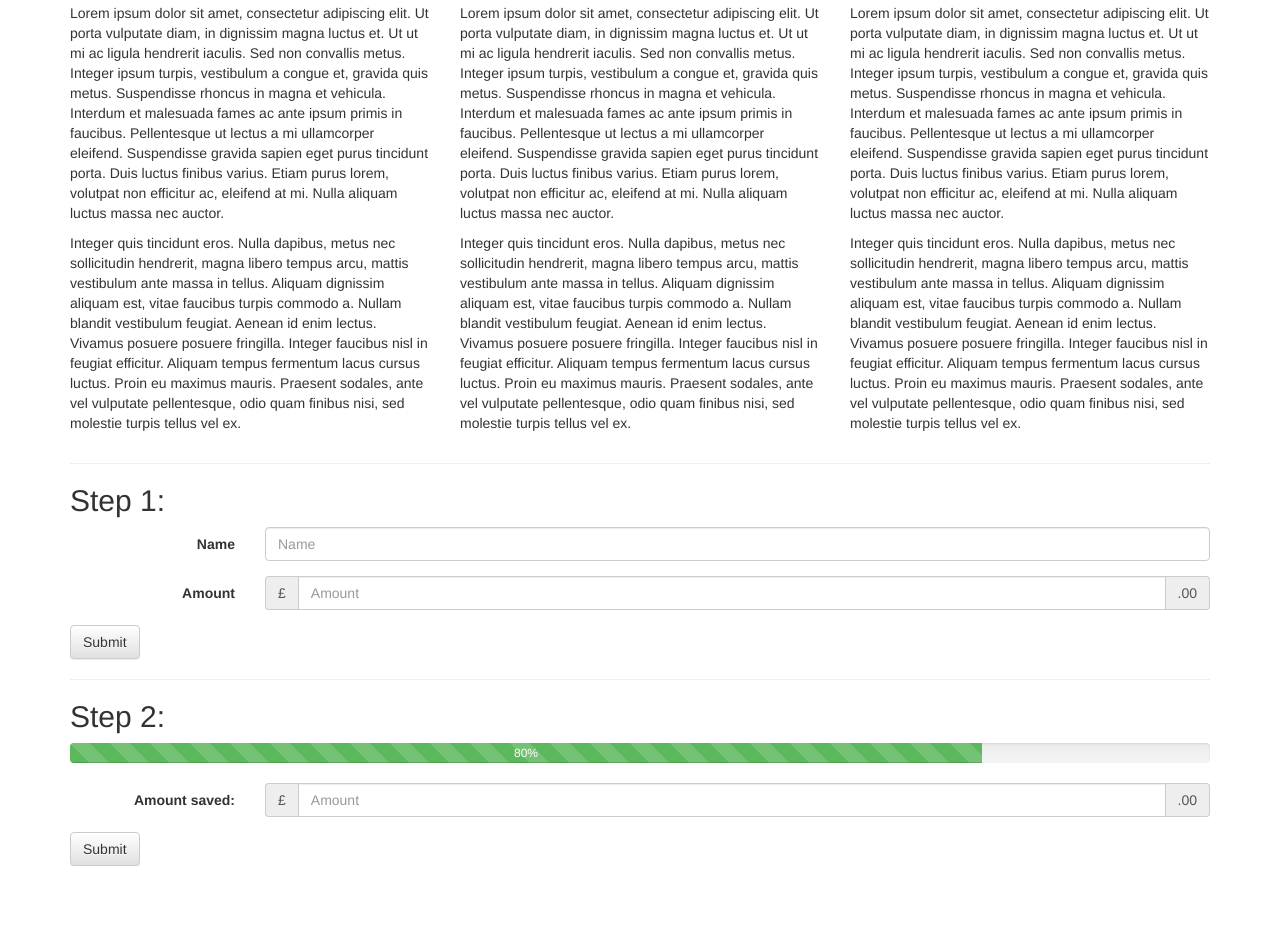
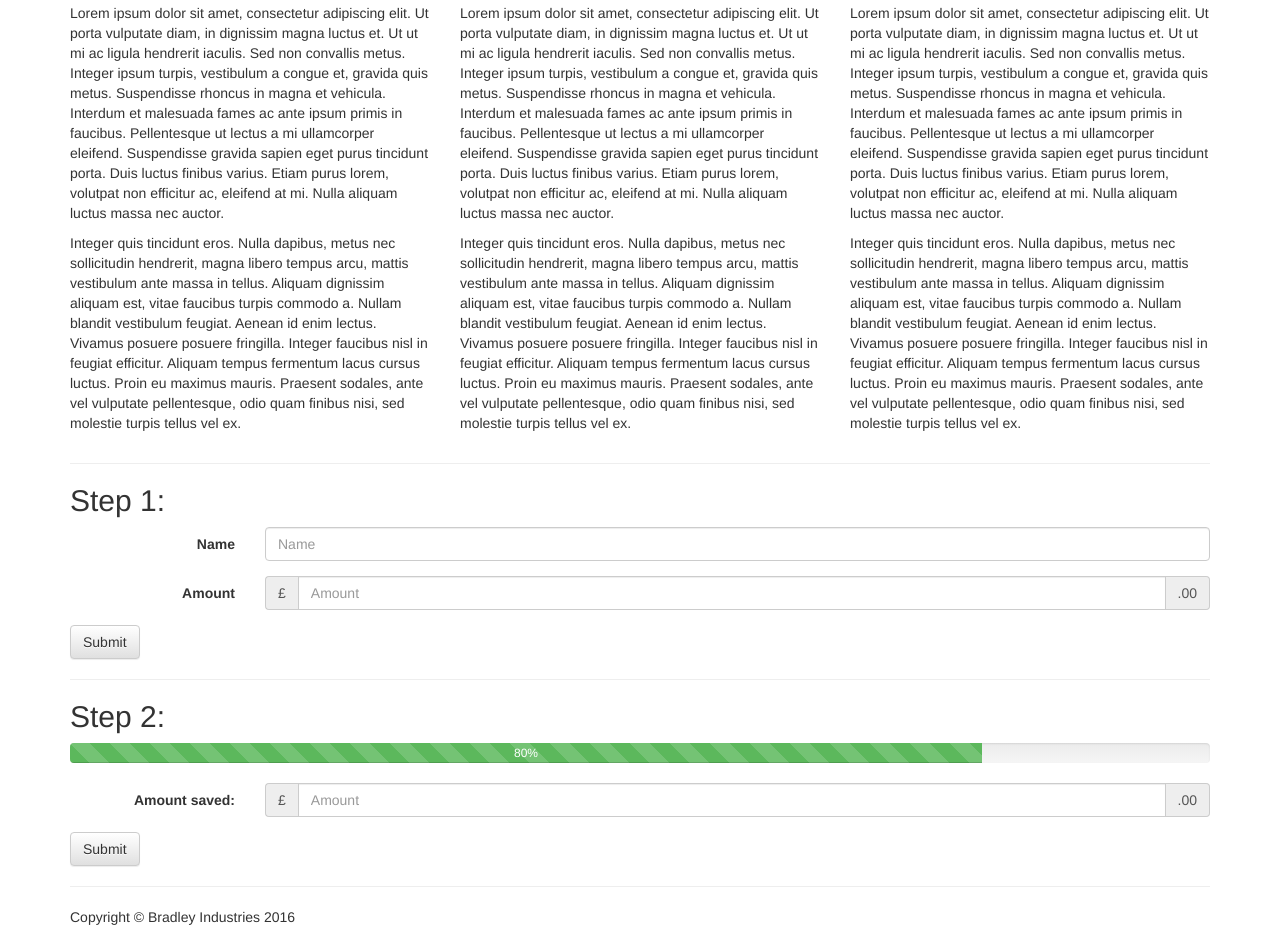
Before and after one commit to iambradleyy/savings, a website: page index.html in a window 1280 px wide. Shown: the part 426-1363 px from the top of the page. Before the commit the page ends 1292 px from the top, so only its background shows below. Drawn offline with nearby package versions, Linux system fonts and the light colour scheme.

Commit message:
Add copyright footer.

```diff
--- a/index.html
+++ b/index.html
@@ -78,6 +78,8 @@
             </div>
             <button type="submit" class="btn btn-default">Submit</button>
         </form>
+        <hr>
+        <p>Copyright &copy; Bradley Industries 2016</p>
     </div>
 </body>
 </html>
```
